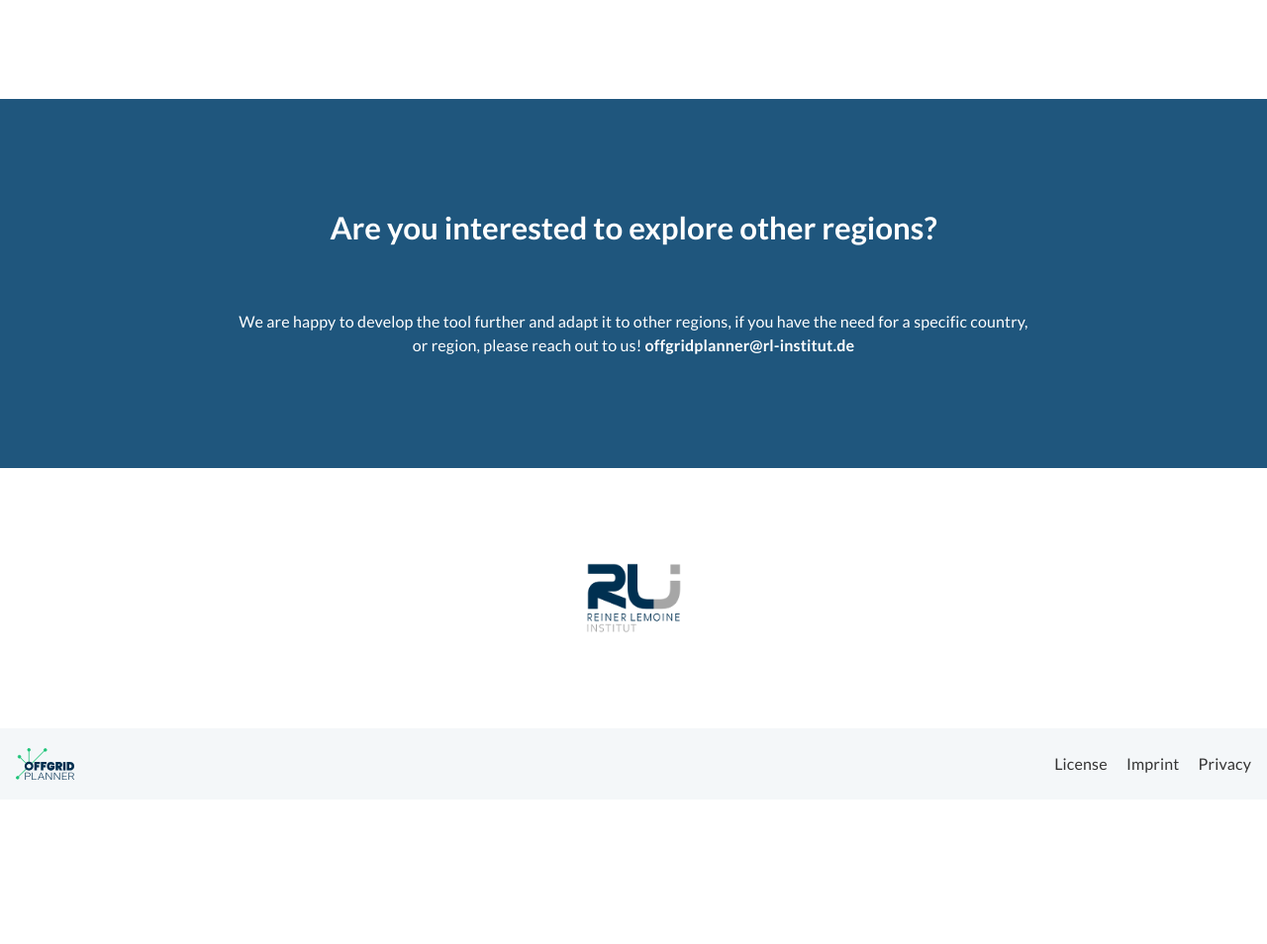
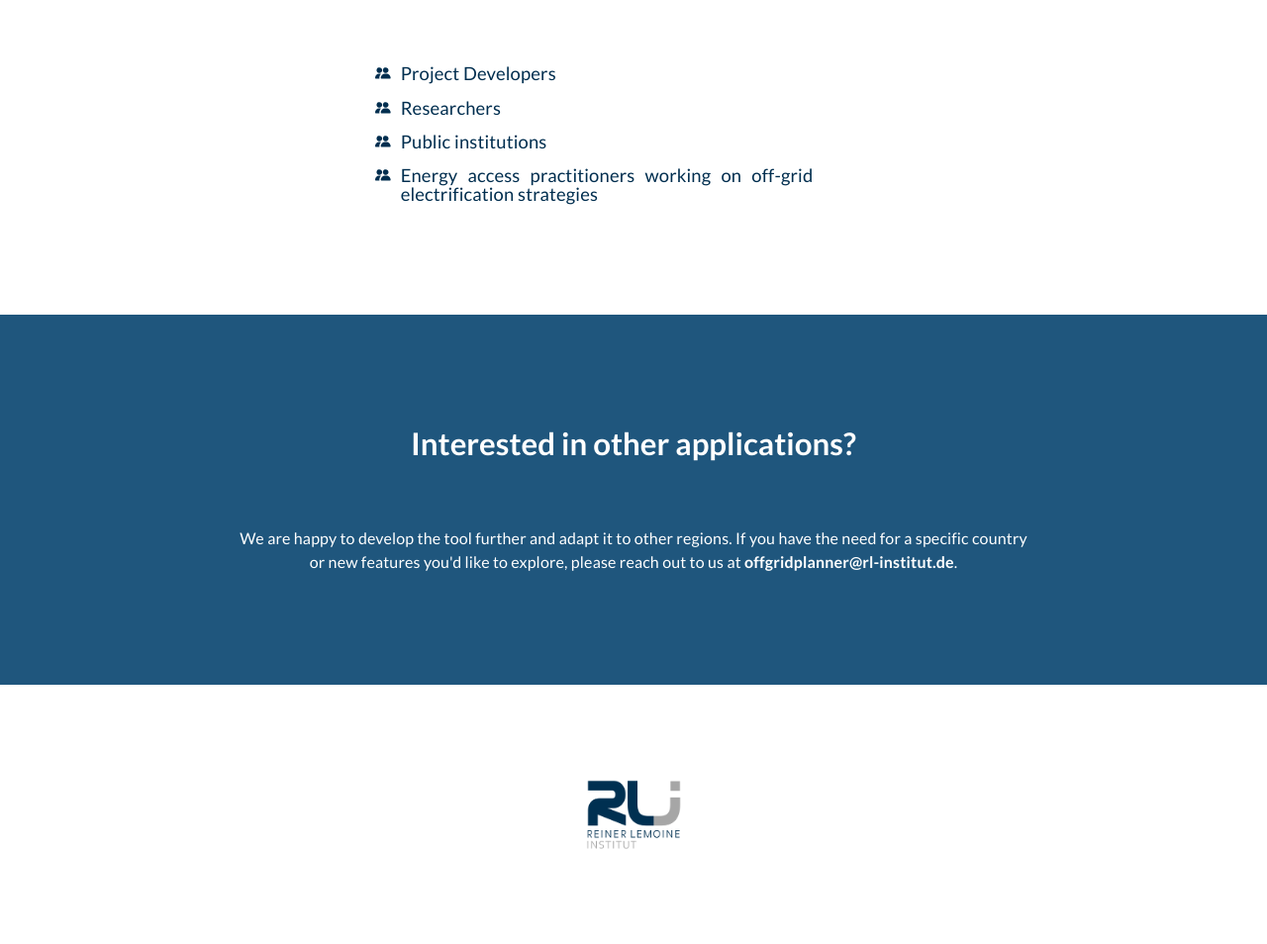
Before and after one commit to rl-institut/offgridplanner-landing, a Flask app: page / in a window 1280 px wide; the page is wider, and only the part inside the window is pictured. Shown: the part 3254-4208 px from the top of that part at 99% size. Before the commit the page ends 4042 px from the top of that part, so only its background shows below. Run offline with Flask 3, Linux system fonts and the light colour scheme; some libraries are stand-ins or nearby versions.

Commit message:
Improve landing page info

```diff
--- a/templates/index.html
+++ b/templates/index.html
@@ -76,7 +76,9 @@
 				<h3>Offgridplanner</h3>
                 <h1>Smarter Tools for Off-Grid Energy System Planning</h1>
                 <br>
-				<span>Offgridplanner is a powerful open-source tool developed by the Reiner Lemoine Institute to support the planning and optimization of off-grid electricity systems. It simulates and optimizes layouts by analyzing building and customer locations, estimating energy demand, and calculating optimal configurations for both distribution networks and energy systems</span>
+				<span>Offgridplanner is a powerful open-source tool developed by the Reiner Lemoine Institute to support the planning and optimization of off-grid electricity systems. It simulates and optimizes layouts by analyzing building and customer locations, estimating energy demand, and calculating optimal configurations for both distribution networks and energy systems.</span>
+                <br>
+                <span>Explore different implementations based on specific countries. However, the tool is designed to be used broadly and can be adapted to your needs.</span>
 			</div>
 			<div class="cellular__image">
 				<img src="{{ url_for('static', filename='assets/logos/Offgridplanner-Hero-Image.svg') }}" alt="">
@@ -87,7 +89,7 @@
 
 	<section class="regions" id="regions">
         <div>
-            <h2>Available Regions</h2>
+            <h2>Featured Implementations</h2>
             <div class="region__cards">
                 <div class="region-card">
                     <div class="card__header">
@@ -101,19 +103,19 @@
                                 Features
                             </p>
                             <ul class="features-list">
-                                <li title="Geospatial energy system optimization and design">Geospatial energy system optimization and design</li>
+                                <li title="Geospatial optimization of the distribution grid">Geospatial optimization of the distribution grid</li>
+                                <li title="Energy system optimization and design">Energy system optimization and design</li>
                                 <li title="Solar home system option">Solar home system option</li>
                             </ul>
                     </div>
                     <div class="card__content_components">
                         <p class="list-title">
-                            Components
+                            Energy System Components
                         </p>
                         <div class="components-list">
                             <img src="{{ url_for('static', filename='assets/icons/i_pv_full.svg') }}" title="PV modules" alt="PV modules Icon" class="category-icon">
                             <img src="{{ url_for('static', filename='assets/icons/i_battery_full.svg') }}" title="Battery Storage" alt="Battery Storage Icon" class="category-icon">
                             <img src="{{ url_for('static', filename='assets/icons/i_generator_full.svg') }}" title="Diesel Generator" alt="Diesel Generator Icon" class="category-icon">
-                            <img src="{{ url_for('static', filename='assets/icons/i_inverter.svg') }}" title="Inverter" alt="Inverter Icon" class="category-icon">
                         </div>
                     </div>
                     <div class="card__footer">
@@ -135,7 +137,8 @@
                             Features
                         </p>
                         <ul class="features-list">
-                            <li title="Geospatial energy system optimization and design">Geospatial energy system optimization and design</li>
+                            <li title="Geospatial optimization of the distribution grid">Geospatial optimization of the distribution grid</li>
+                            <li title="Energy system optimization and design">Energy system optimization and design</li>
                             <li title="Solar home system option">Solar home system option</li>
                             <li title="Integration of hydrogen components">Integration of hydrogen components (electrolyzer, fuel cell and storage) as seasonal storage</li>
                             <li title="Grid pole modifications">Grid pole modifications along roadways or infrastructure</li>
@@ -143,21 +146,18 @@
                     </div>
                     <div class="card__content_components">
                         <p class="list-title">
-                            Components
+                            Energy System Components
                         </p>
                         <div class="components-list">
                             <img src="{{ url_for('static', filename='assets/icons/i_pv_full.svg') }}" title="PV modules" alt="PV modules Icon" class="category-icon">
                             <img src="{{ url_for('static', filename='assets/icons/i_battery_full.svg') }}" title="Battery Storage" alt="Battery Storage Icon" class="category-icon">
                             <img src="{{ url_for('static', filename='assets/icons/i_generator_full.svg') }}" title="Diesel Generator" alt="Diesel Generator Icon" class="category-icon">
                             <img src="{{ url_for('static', filename='assets/icons/i_h2reservoir.svg') }}" title="Hydrogen Storage" alt="Hydrogen Storage Icon" class="category-icon">
-                            <img src="{{ url_for('static', filename='assets/icons/i_inverter.svg') }}" title="Inverter" alt="Inverter Icon" class="category-icon">
                         </div>
                     </div>
                     <div class="card__footer">
-                        <!--ToDo: needs the url to offgridplanner thailand website-->
-                        <a href="https://nigeria.offgridplanner.org" class="btn btn--medium"><span class="arrow-right"></span>Offgridplanner Thailand</a>
-                        <!--ToDo: needs the url and logo from project below-->
-                        <a href="https://www.peoplesun.org/" class="footer-logo" title="Visit project partner" target="_blank" rel="noopener">
+                        <a href="https://thailand.offgridplanner.org" class="btn btn--medium"><span class="arrow-right"></span>Offgridplanner Thailand</a>
+                        <a href="https://www.exportinitiative-umweltschutz.de/projekte/green-h2islands/" class="footer-logo" title="Visit project partner" target="_blank" rel="noopener">
                             <img src="{{ url_for('static', filename='assets/logos/Green-H2Islands-Full-Logo.png') }}" alt="Partner Logo">
                         </a>
                     </div>
@@ -174,27 +174,30 @@
                             Features
                         </p>
                         <ul class="features-list">
-                            <li title="Geospatial energy system optimization and design">Geospatial energy system optimization and design</li>
+                            <li title="Exploration for potential mini-grid site identification">Exploration for potential mini-grid site identification</li>
+                            <li title="Integration of monitoring API for existing mini-grids">Integration of monitoring API for existing mini-grids</li>
+                            <li title="Geospatial optimization of the distribution grid">Geospatial optimization of the distribution grid</li>
+                            <li title="Energy system optimization and design">Energy system optimization and design</li>
                             <li title="Solar home system option">Solar home system option</li>
+                            <li title="Grid pole modifications">Grid pole modifications</li>
+
                         </ul>
                     </div>
                     <div class="card__content_components">
                         <p class="list-title">
-                            Components
+                            Energy System Components
                         </p>
                         <div class="components-list">
                             <img src="{{ url_for('static', filename='assets/icons/i_pv_full.svg') }}" title="PV modules" alt="PV modules Icon" class="category-icon">
                             <img src="{{ url_for('static', filename='assets/icons/i_battery_full.svg') }}" title="Battery Storage" alt="Battery Storage Icon" class="category-icon">
                             <img src="{{ url_for('static', filename='assets/icons/i_generator_full.svg') }}" title="Diesel Generator" alt="Diesel Generator Icon" class="category-icon">
-                            <img src="{{ url_for('static', filename='assets/icons/i_h2reservoir.svg') }}" title="Hydrogen Storage" alt="Hydrogen Storage Icon" class="category-icon">
-                            <img src="{{ url_for('static', filename='assets/icons/i_inverter.svg') }}" title="Inverter" alt="Inverter Icon" class="category-icon">
                         </div>
                     </div>
                     <div class="card__footer">
-                        <!--ToDo: needs the url to offgridplanner mozambique website-->
-                        <a href="https://nigeria.offgridplanner.org" class="btn btn--medium"><span class="arrow-right"></span>Offgridplanner Mozambique</a>
-                        <!--ToDo: needs the url and logo from project below-->
-                        <a href="https://www.peoplesun.org/" class="footer-logo" title="Visit project partner" target="_blank" rel="noopener"></a>
+                        <a href="https://mozambique.offgridplanner.org" class="btn btn--medium"><span class="arrow-right"></span>Offgridplanner Mozambique</a>
+                        <a href="https://azimut360.coop/en/projectes/digital-energy-challenge-digital-tool-for-the-intelligent-design-and-operation-of-mini-grids-in-mozambique-2022/" class="footer-logo" title="Visit project partner" target="_blank" rel="noopener">
+                            <img src="{{ url_for('static', filename='assets/logos/LogoAzimut.png') }}" alt="Partner Logo">
+                        </a>
                     </div>
                 </div>
             </div>
@@ -259,9 +262,9 @@
 	<section class="newsletter">
         <div>
             <div class="newsletter__heading">
-                <h2>Are you interested to explore other regions?</h2>
+                <h2>Interested in other applications?</h2>
             </div>
-            <span class="newsletter__text">We are happy to develop the tool further and adapt it to other regions, if you have the need for a specific country, or region, please reach out to us! <a href="mailto:offgridplanner@rl-institut.de" title="link to email to tha address offgridplanner@rl-institut.de">offgridplanner@rl-institut.de</a></span>
+            <span class="newsletter__text">We are happy to develop the tool further and adapt it to other regions. If you have the need for a specific country or new features you'd like to explore, please reach out to us at <a href="mailto:offgridplanner@rl-institut.de" title="link to email to tha address offgridplanner@rl-institut.de">offgridplanner@rl-institut.de</a>.</span>
         </div>
     </section>
 
```
